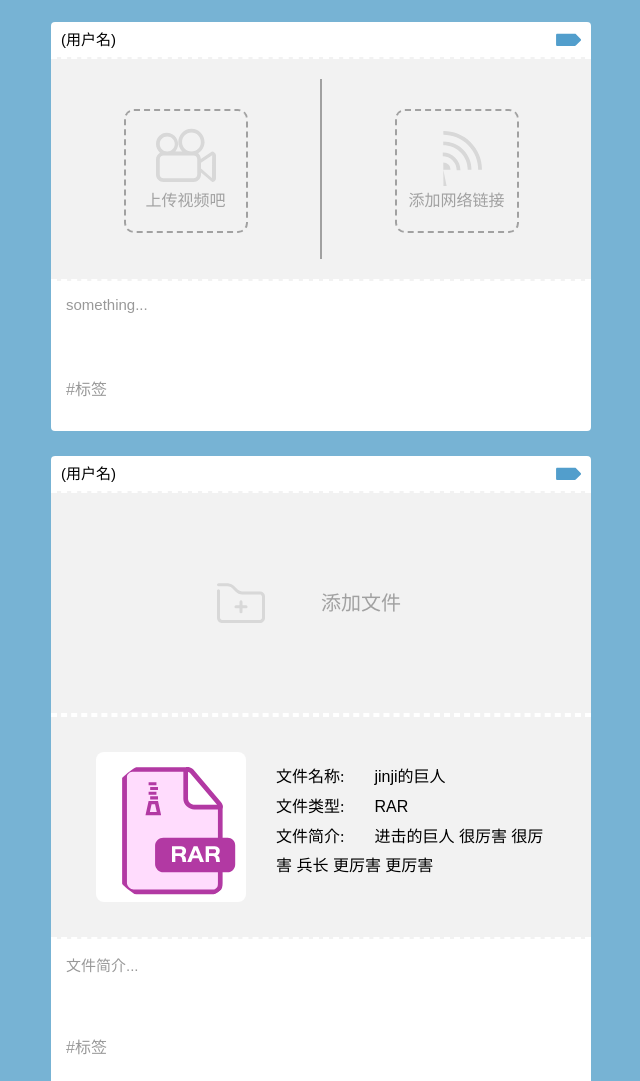
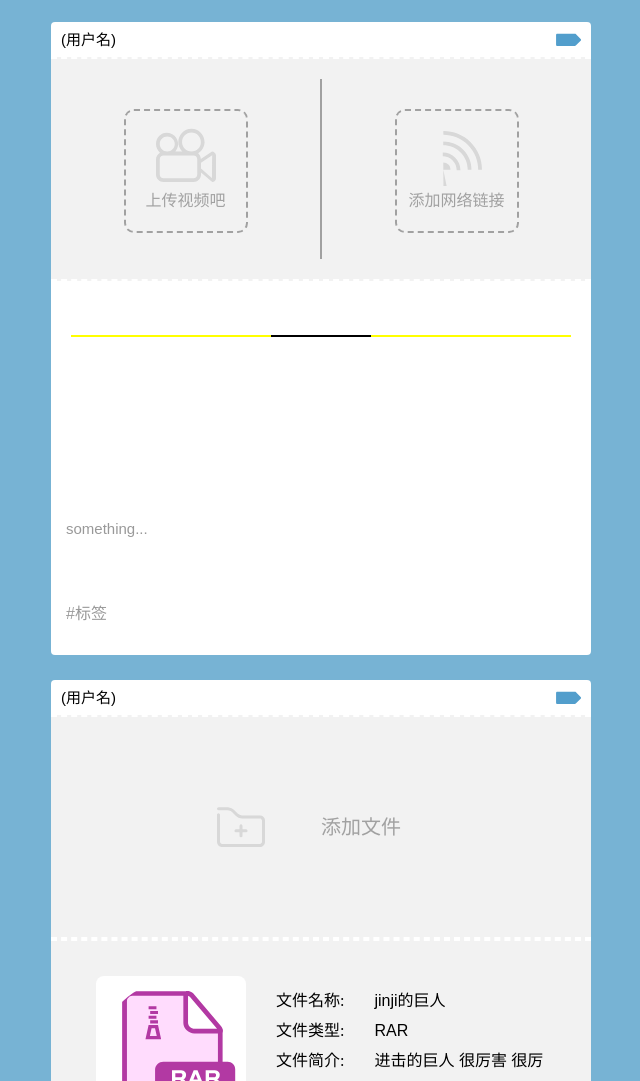
Before and after one commit to DogeZhang/git_D, a plain HTML site: page my/index.html in a window 1280 px wide. Shown: the part 1322-2403 px from the top of the page, without its empty margins (174-814 px from the left). Drawn offline with Linux system fonts and the light colour scheme; files that its build step writes are made by us from their sources.

Commit message:
add video_input_url but it doesnt work

```diff
--- a/my/css/main-animation.css
+++ b/my/css/main-animation.css
@@ -135,3 +135,32 @@
         transform: translate(0px, 0px) rotate(15.5deg)
     }
 }
+
+.video_url_input{
+    -webkit-animation-name: spread;
+    -ms-animation-name: spread;
+    animation-name: spread;
+    -webkit-animation: 5s ease;
+    -ms-animation: 5s ease;
+    animation: 5s ease;
+    -webkit-transition-property:all;
+    -moz-transition-property:all;
+    transition-property:all;
+}
+@keyframes spread{
+    0% {
+        width: 100px;
+    }
+    25% {
+        width: 200px;
+    }
+    50%{
+        width: 300px;
+    }
+    75%{
+        width: 400px;
+    }
+    100%{
+        width: 500px;
+    }
+}
--- a/my/css/main.css
+++ b/my/css/main.css
@@ -406,6 +406,12 @@ div:focus{
 									line-height: 30px;
 									color: #a1a1a1;
 							 	 }
+						.photo_music_file_upload_v{
+			 	 			position: absolute;
+			 	 			width: 270px;
+			 	 			height: 220px;
+			 	 			top: 0px;
+			 	 		 }
 						.split_line{
 							float: left;
 							height: 180px;
@@ -445,6 +451,31 @@ div:focus{
 									line-height: 30px;
 									color: #a1a1a1;
 							 	 }
+						.new_post_photo_input_url{
+							height: 30px;
+							width: 500px;
+							margin-top: 20px;
+							margin-left: 20px;
+							border: none;
+							font-family: "Microsoft YaHei";
+							font-size: 14px;
+						 }
+						.new_post_photo_input_url:focus{
+							outline: none;
+						}
+						.new_post_photo_input_border{
+							margin-left: 20px;
+							height: 2px;
+							width: 500px;
+							background: yellow;
+						 }
+						 	.new_post_photo_input_bc{
+						 		height: 2px;
+						 		width: 100px;
+						 		margin: 0 auto;
+						 		background: black;
+						 		position: relative;
+						 	 }
 						.video_media_wrapper{
 							height: 100%;
 							width: 100%;
@@ -453,7 +484,7 @@ div:focus{
 						 		position: absolute;
 						 		width: 540px;
 						 		min-height: 300px;
-						 	}
+						 	 }
 					.new_post_video_text_content{
 	 	 		 		min-height: 60px;
 	 	 		 		height: auto;
--- a/my/index.html
+++ b/my/index.html
@@ -245,7 +245,7 @@
 			                    	  </div>
 			                     </div>
 			                 </form>
-			                 -->
+			                -->
 			                <div id="new_post_music_content" class="new_post_music_content">
 
 								<div class="photo_music_file_example_div">
@@ -312,7 +312,7 @@
 		                     			 </div>
 		                     		 </div>
 		                     	 </div>
-		                     	<div class="photo_music_file_upload">
+		                     	<div class="photo_music_file_upload_v">
 							 		<input class="photo_music_file_input" type="file" name="video" tabindex="-1" accept="video/mp4" onchange="loadFile_video(this)">
 							 	 </div>
 		                     	<div class="split_line"></div>
@@ -328,7 +328,14 @@
 		                     	 </div>
 
 		                     </div>
-
+						<form>
+							<div class="new_post_video_content" style="background: white;">
+								<input type="url" name="video-url" class="new_post_photo_input_url" style="">
+								<div class="new_post_photo_input_border">
+									<div class="new_post_photo_input_bc"></div>
+								 </div>
+							 </div>
+						 </form>
 		                    <div id="video_media_wrapper" class="video_media_wrapper" style="display: none">
 				                <video id="video_player" class="mejs__player" style="width: 100%; height: 100%; display: block" poster="" src="" type="video/mp4" loop preload controls playsinline webkit-playsinline height="" width="">
 				                </video>
--- a/my/js/video.js
+++ b/my/js/video.js
@@ -29,5 +29,10 @@ function loadFile_video(input){
 		document.getElementById("video_player").poster = "https://68.media.tumblr.com/tumblr_oupbh4694j1uvv5gh_smart1.jpg";
 		document.getElementById("video_player").height = pic.height;
 			document.getElementById("video_player").width = pic.width;
-		*/
-    }
+*/
+}
+$(document).ready(function(){
+	$('.new_post_photo_input_url').focus(function(){
+		$('.new_post_photo_input_bc').addClass("video_url_input");
+	});
+});
```
